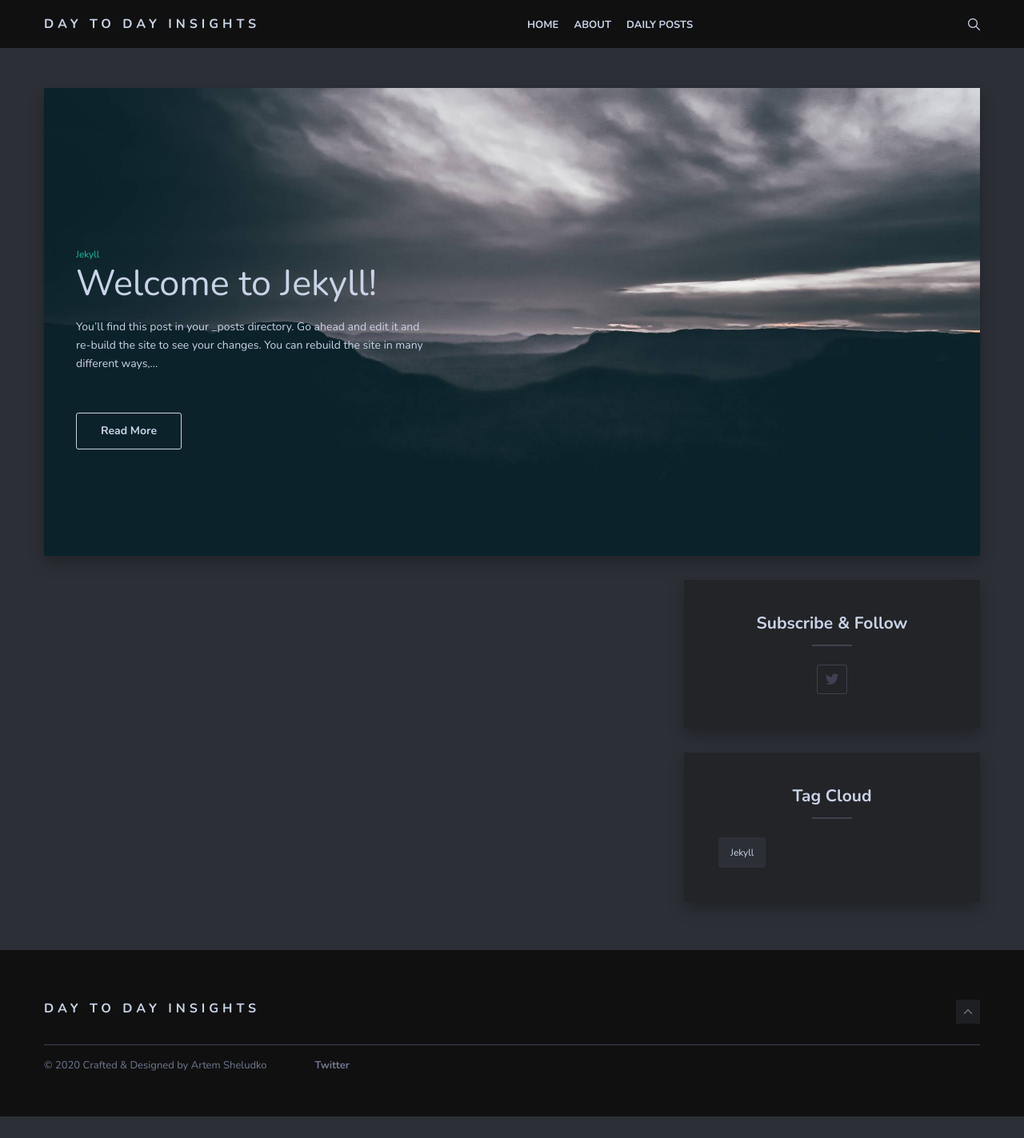
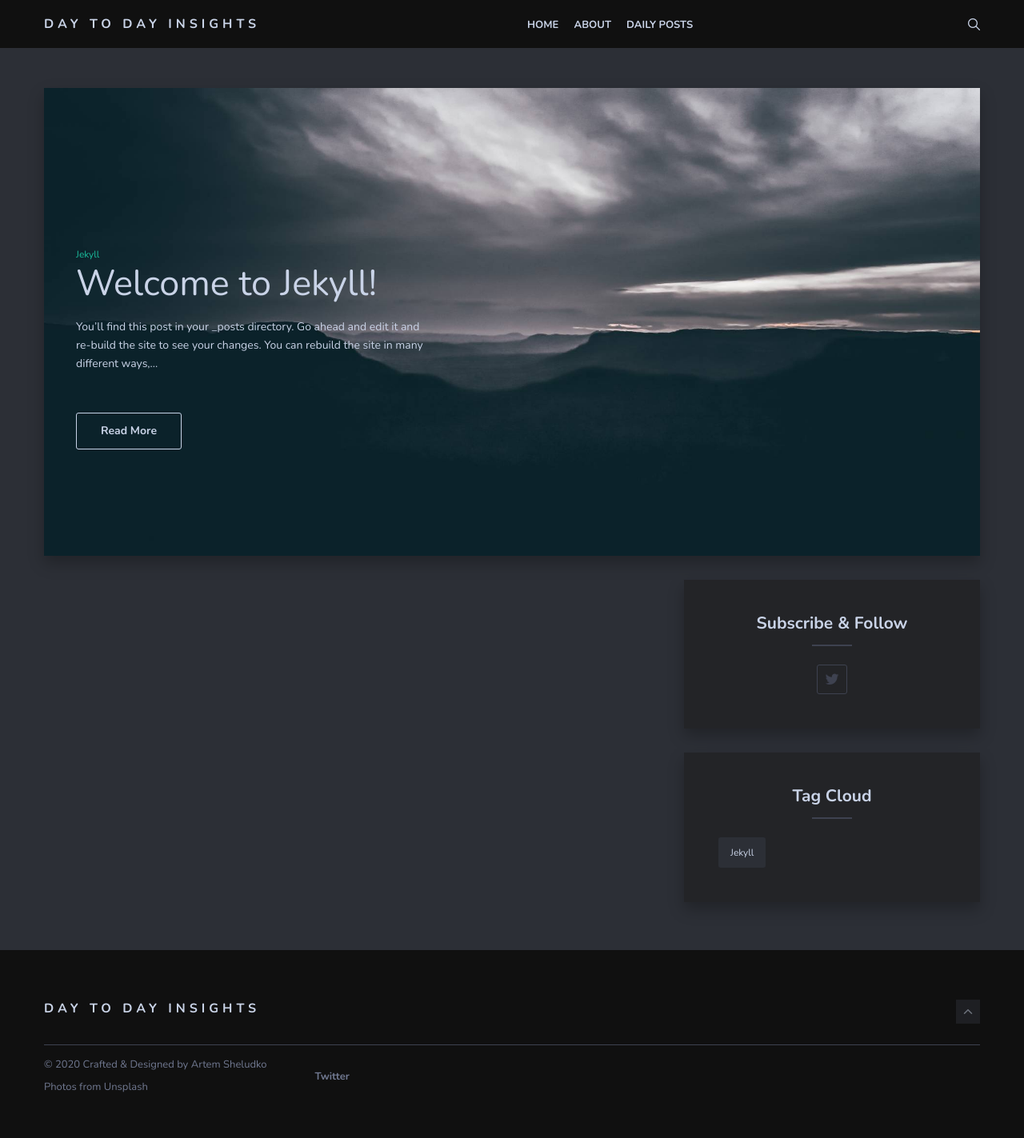
Before and after one commit to dnabeing/dnabeing.github.io, a Jekyll site: the page built from index.html, in a window 1280 px wide. Shown: the whole page at 80% size. Built offline with Jekyll 4.4.1, drawn with Linux system fonts in a browser that asks for light colours; nearby versions of some CDN libraries; the list of posts is cut into pages by our own code; before the commit the page ends 1396 px from its top, so only the background shows below that.

Commit message:
edited footer

```diff
--- a/_includes/footer.html
+++ b/_includes/footer.html
@@ -11,6 +11,7 @@
         <div class="footer-bottom">
           <div class="copyright">
             <p>&copy; {{site.time | date: '%Y'}} Crafted & Designed by <a href="https://github.com/artemsheludko">Artem Sheludko</a></p>
+            <p> Photos from <a href="https://unsplash.com">Unsplash</a></p>
           </div>
           <div class="footer-social">
             <ul class="list-reset">
```
